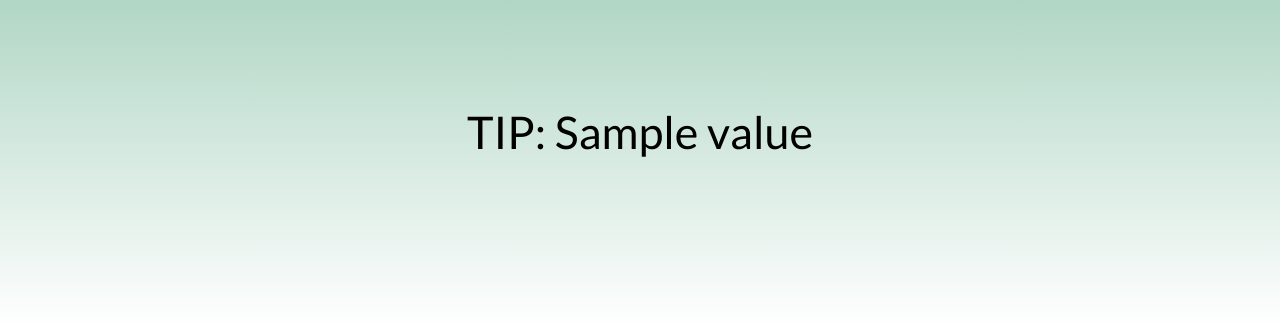
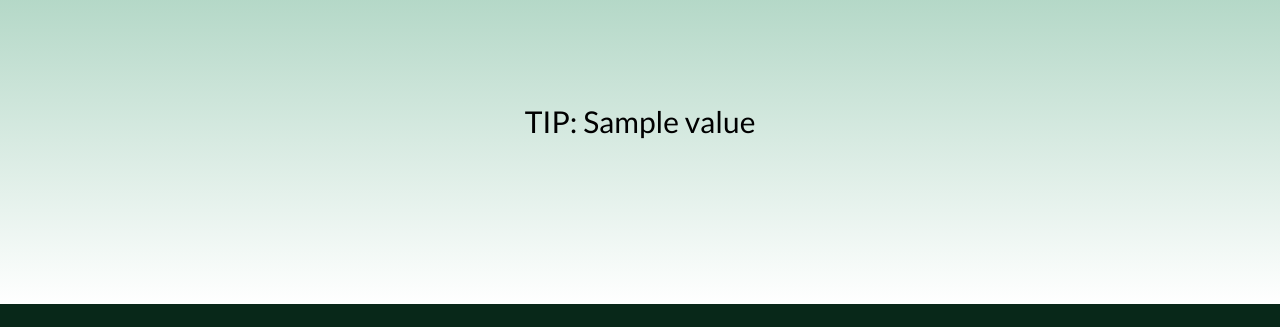
Before and after one commit to masehyun/capstone2, a Flask app: template templates/index4.html in a window 1280 px wide. Shown: the part 634-961 px from the top of the page. After the commit the page ends 938 px from the top, so only its background shows below. Run offline with Flask 3, Linux system fonts and the light colour scheme; the template is opened without the code that fills it: most values are stand-ins (such as "Sample title", 1, 10 or a date in 2020); some libraries are stand-ins or nearby versions.

Commit message:
ㅂㅁㄴㄹ

```diff
--- a/templates/index4.html
+++ b/templates/index4.html
@@ -144,8 +144,8 @@
   </header>
   <script>
   var accuracyComment = document.getElementById("accuracyComment");
-  accuracyComment.innerHTML = "TIP:   {{values[0]}}";
-  accuracyComment.style.fontSize = "45px";  // 필요에 따라 폰트 크기를 조절하세요.
+  accuracyComment.innerHTML = "TIP:&nbsp;{{values[0]}}";
+  accuracyComment.style.fontSize = "30px";  // 필요에 따라 폰트 크기를 조절하세요.
 
 
   </script>
```
